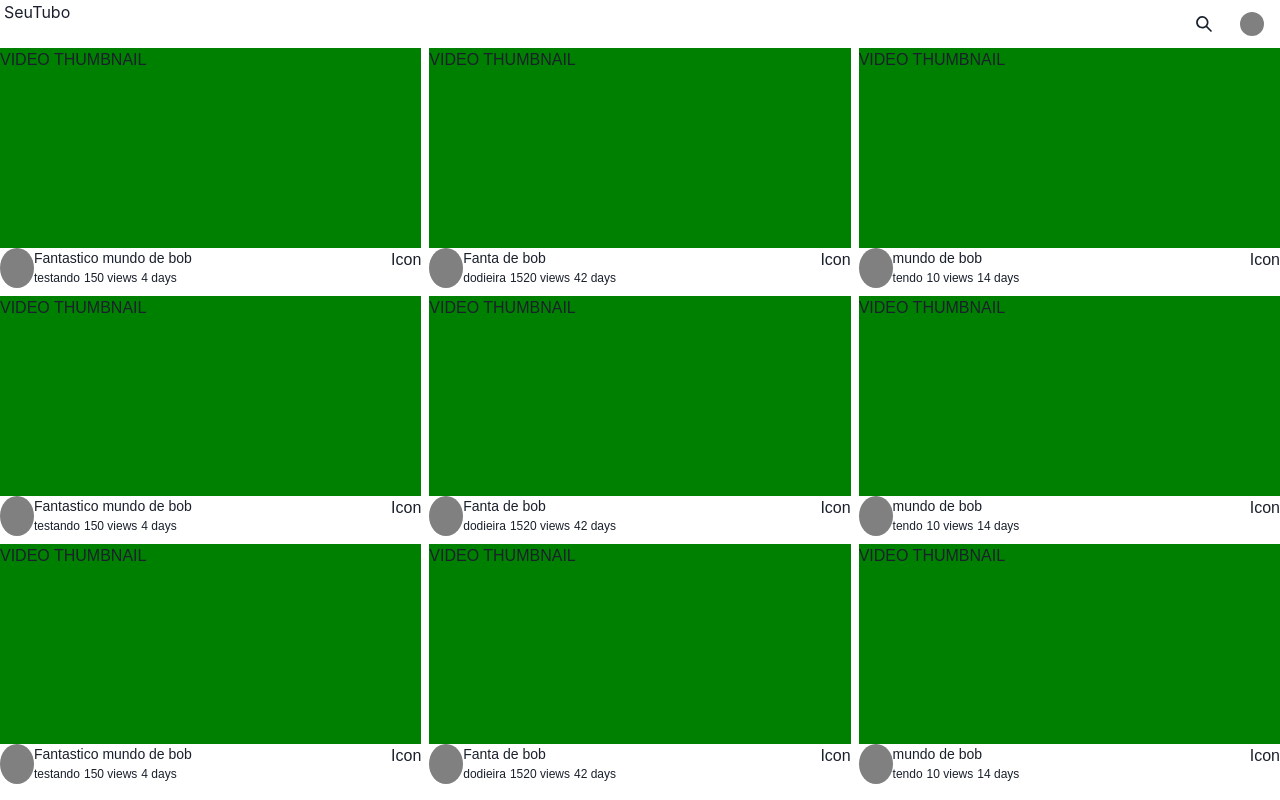
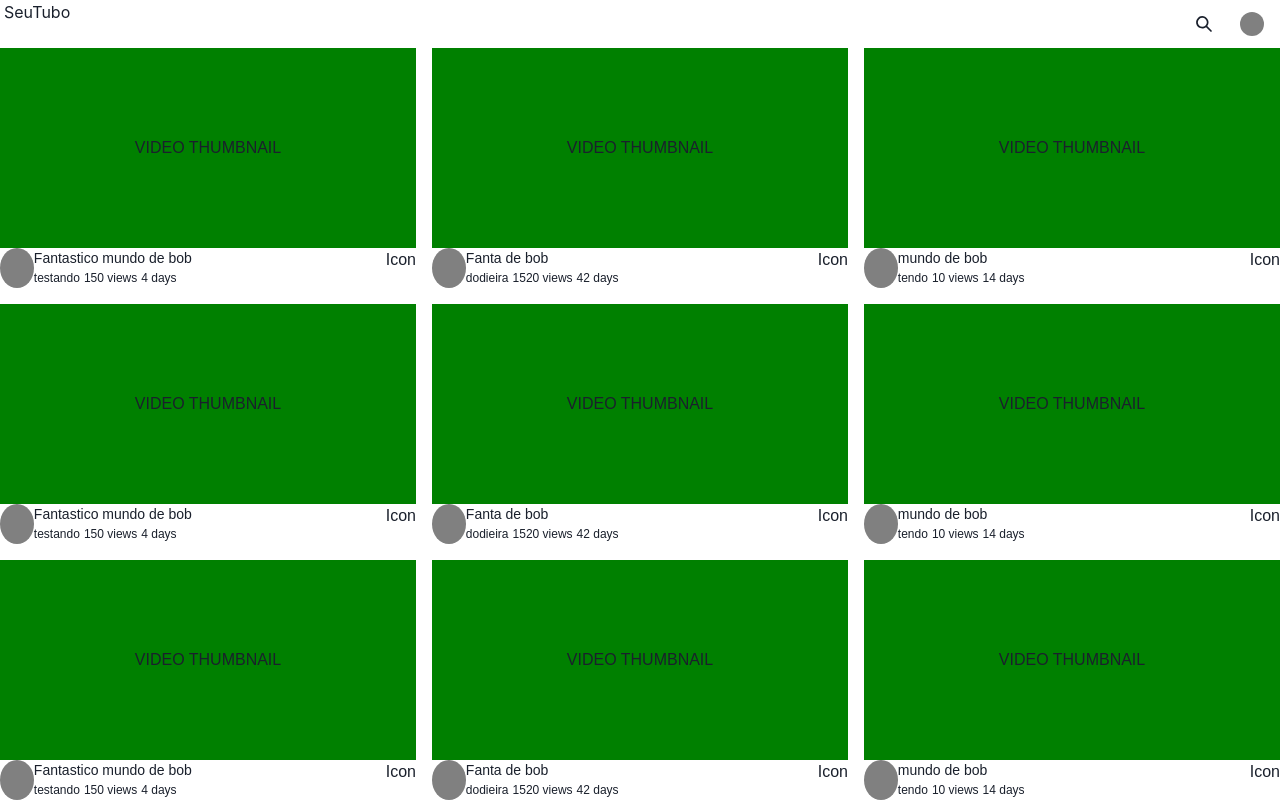
Before and after one commit to DaviTeodoro/youtube-clone, a Next.js app: page / in a window 1280 px wide. Built offline with nearby package versions, Linux system fonts and the light colour scheme.

Commit message:
fixing video's gap

```diff
--- a/components/Main/SingleVideo.tsx
+++ b/components/Main/SingleVideo.tsx
@@ -13,9 +13,15 @@ const SingleVideo = ({ video }) => {
   return (
     <motion.div whileHover={{ scale: 1.05, transition: { duration: 0.2 } }}>
       <Box h="100%" w="100%" fontFamily="Arial" key={video.id}>
-        <Box w="100%" h="200px" bg="green">
+        <Flex
+          justifyContent="center"
+          alignItems="center"
+          w="100%"
+          h="200px"
+          bg="green"
+        >
           VIDEO THUMBNAIL
-        </Box>
+        </Flex>
         <Flex justifyContent="space-between">
           <Box h="40px" w="40px" borderRadius="50%" bg="gray"></Box>
           <Flex justifyContent="left" w="100%" direction="column">
--- a/pages/index.tsx
+++ b/pages/index.tsx
@@ -82,7 +82,7 @@ export default function Home(): NextPage {
       <Header />
       <Grid
         gridTemplateColumns="repeat(auto-fit, minmax(350px, 1fr))"
-        gap="8px"
+        gap="16px"
       >
         {test.map((video) => (
           <SingleVideo video={video} />
```
